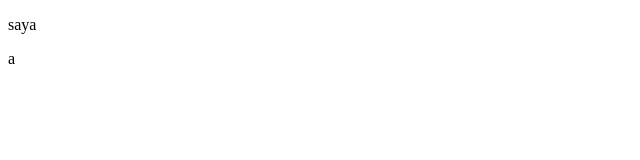
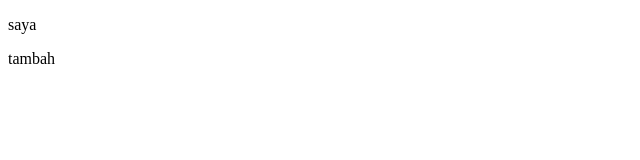
Before and after one commit to rifkir27/TekaTeki, a plain HTML site: page colab.html in a window 1280 px wide. Shown: the full height of the page, 0-640 px from the left. Drawn offline with Linux system fonts and the light colour scheme.

Commit message:
menambah code

```diff
--- a/colab.html
+++ b/colab.html
@@ -7,6 +7,6 @@
 </head>
 <body>
     <p>saya</p>
-    a
+    tambah
 </body>
 </html>
```
